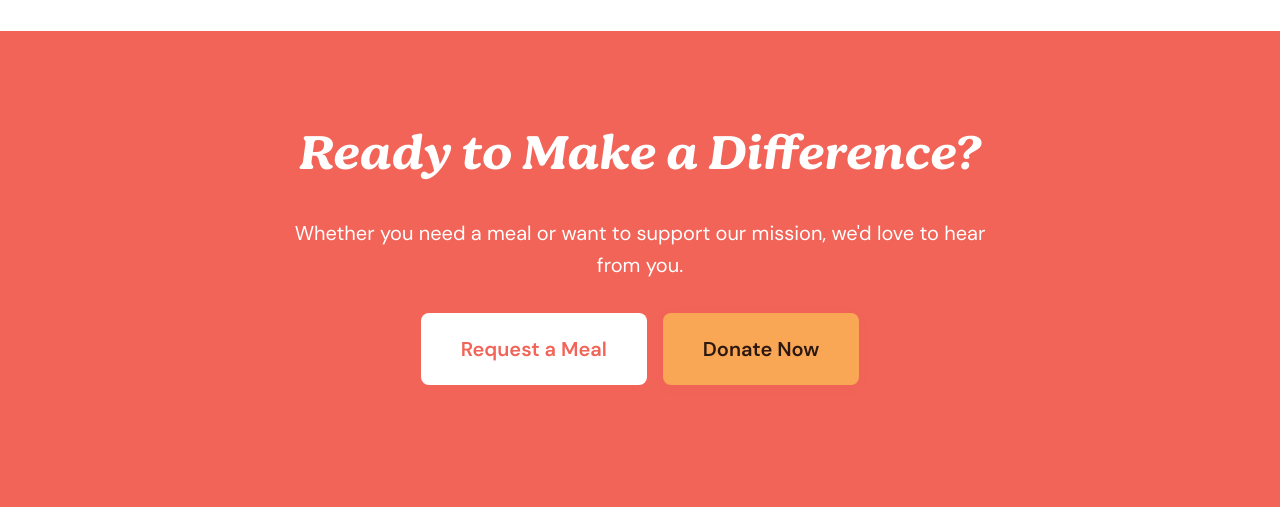
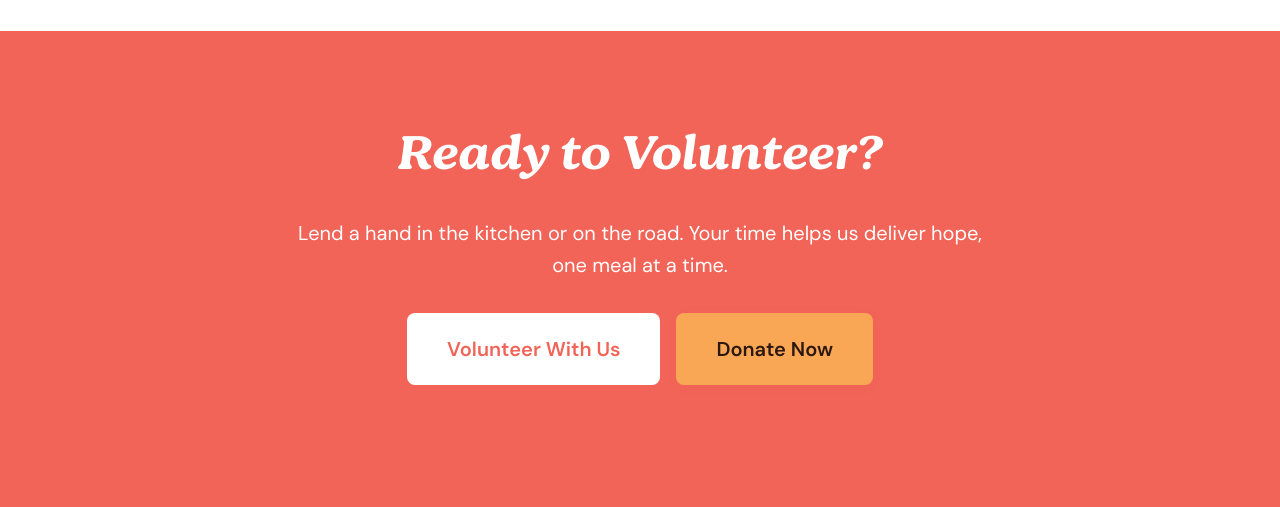
Before and after one commit to web-mk/yardley-kindness-kitchen, a website: page index.html in a window 1280 px wide. Shown: the part 2860-3367 px from the top of the page. Drawn offline with Linux system fonts and the light colour scheme.

Commit message:
Change CTA

```diff
--- a/index.html
+++ b/index.html
@@ -109,10 +109,10 @@
   <!-- Call to Action Section -->
   <section class="bg-maroon text-center" style="color: var(--color-white);">
     <div class="container">
-      <h2 style="color: var(--color-white);">Ready to Make a Difference?</h2>
-      <p class="text-lg max-w-700 mb-2">Whether you need a meal or want to support our mission, we'd love to hear from you.</p>
+      <h2 style="color: var(--color-white);">Ready to Volunteer?</h2>
+      <p class="text-lg max-w-700 mb-2">Lend a hand in the kitchen or on the road. Your time helps us deliver hope, one meal at a time.</p>
       <div class="cta-container">
-        <a href="request-meal.html" class="btn btn-lg btn-white-maroon">Request a Meal</a>
+        <a href="volunteer.html" class="btn btn-lg btn-white-maroon">Volunteer With Us</a>
         <a href="donate.html" class="btn btn-secondary btn-lg">Donate Now</a>
       </div>
     </div>
```
